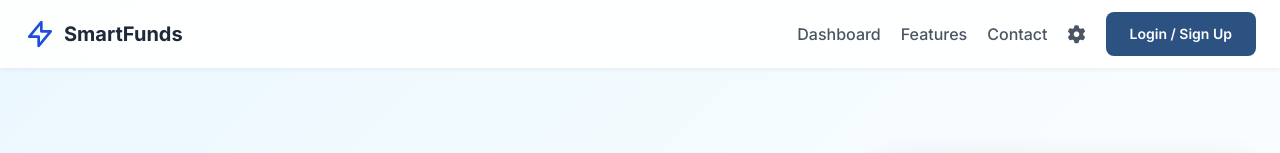
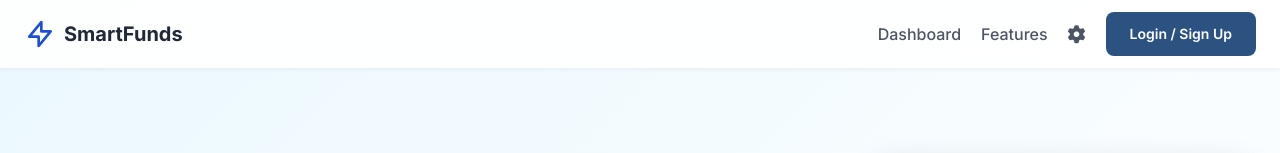
Before and after one commit to Hawasandra1/SmartFunds, a Vue app: page / in a window 1280 px wide. Shown: the top 153 px of the page. Built offline with nearby package versions, Linux system fonts and the light colour scheme.

Commit message:
Update Navbar.vue

```diff
--- a/src/components/Navbar.vue
+++ b/src/components/Navbar.vue
@@ -18,7 +18,7 @@ import { RouterLink } from 'vue-router';
                 <RouterLink to="/dashboard" class="text-gray-600 hover:text-gray-900 font-medium md:block">Dashboard</RouterLink>
 
                 <RouterLink to="/#features" class="text-gray-600 hover:text-gray-900 font-medium md:block">Features</RouterLink>
-                <RouterLink to="/#contact" class="text-gray-600 hover:text-gray-900 font-medium md:block">Contact</RouterLink>
+
 
                 <div class="flex items-center space-x-2 text-gray-600 hidden md:flex">
                      <i class="fas fa-cog text-lg"></i> </div>
```
